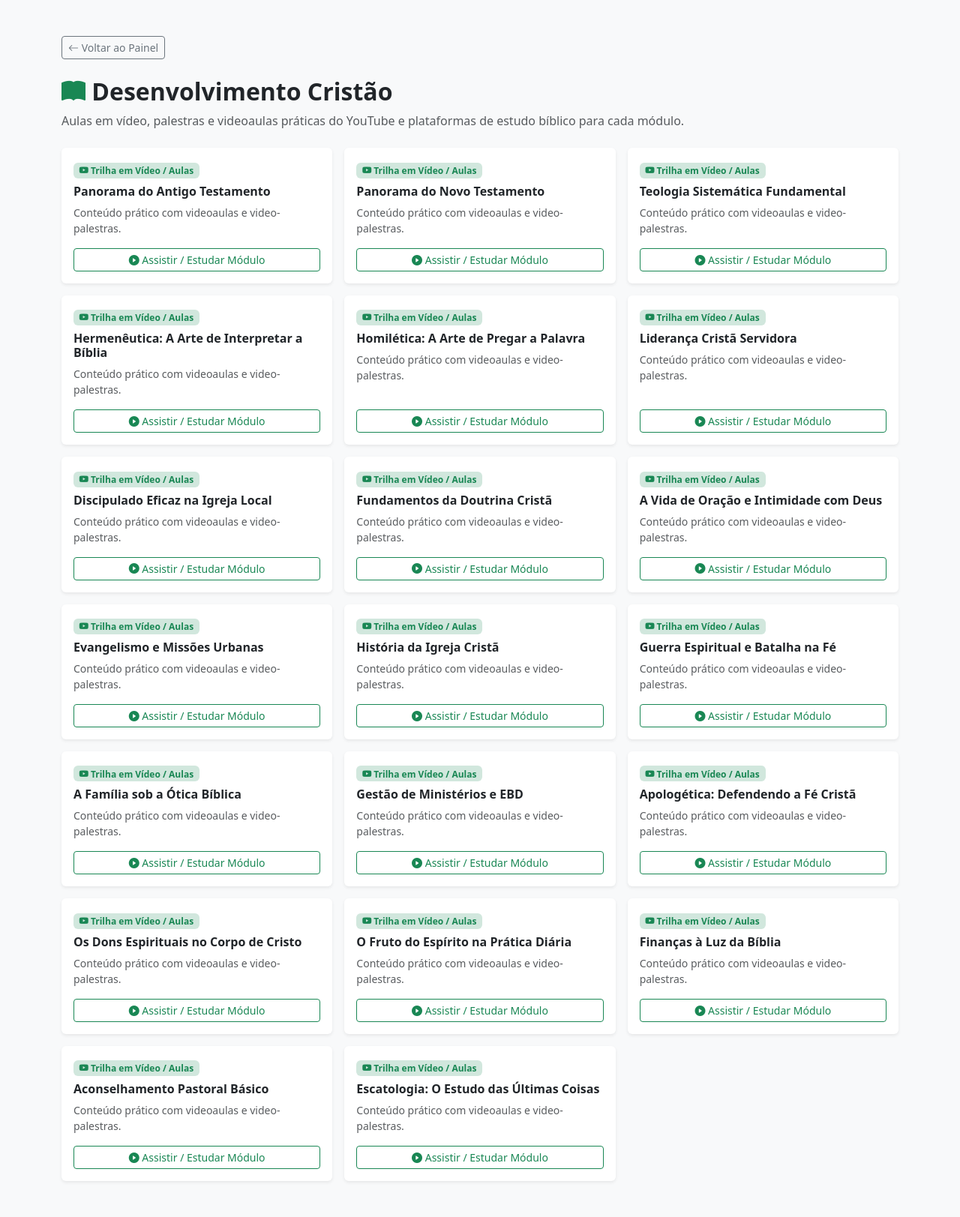
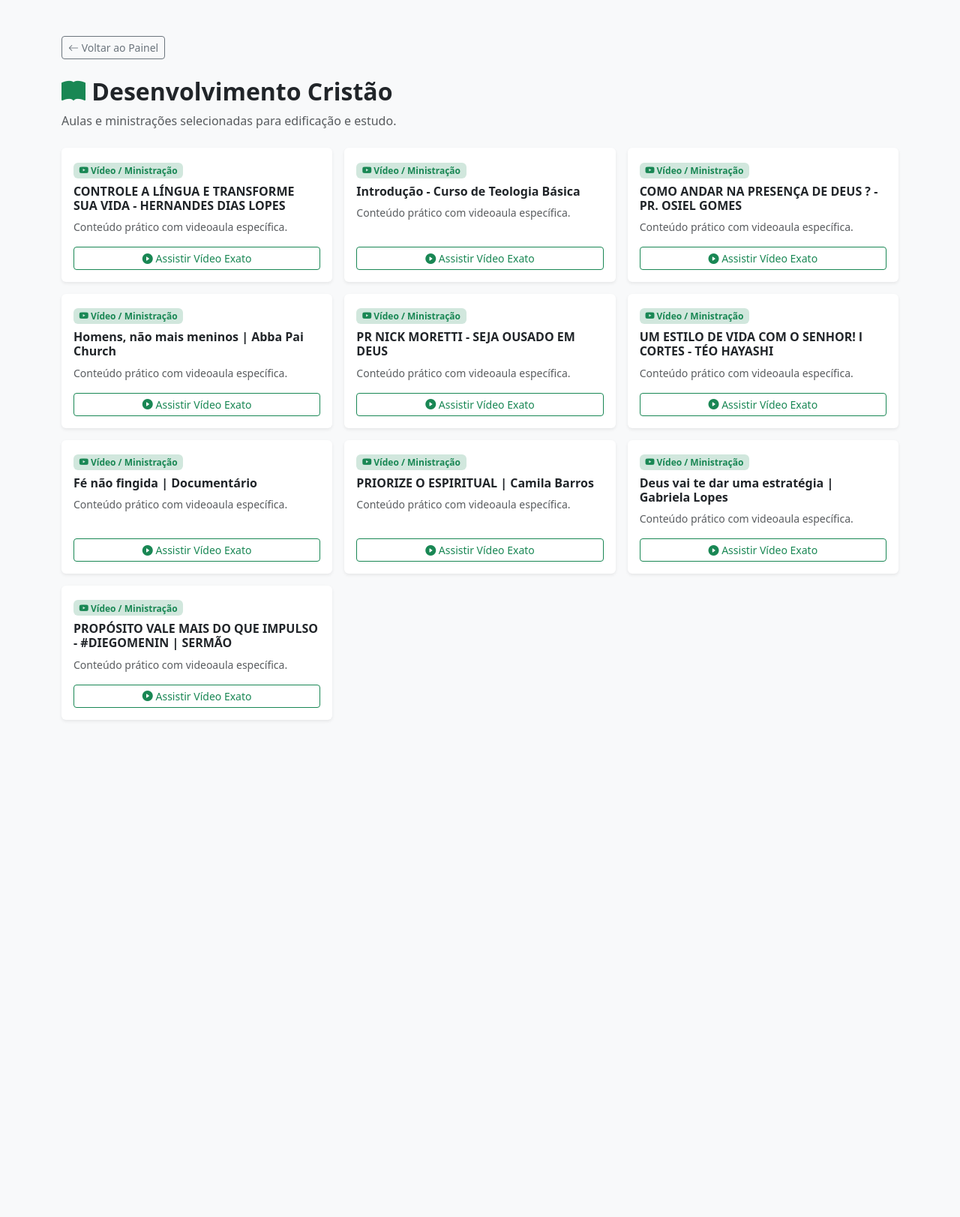
Before and after one commit to SimiTeste/church-presence, a Python web app: template templates/desenvolvimento_cristao.html in a window 1280 px wide. Shown: the whole page at 75% size. After the commit the page ends 961 px from the top, so only its background shows below. Run offline with Jinja, Linux system fonts and the light colour scheme; the template is opened without the code that fills it, so the values that code supplies are empty.

Commit message:
feat: adiciona novos conteudos e sermões reais na trilha de desenvolvimento cristao

```diff
--- a/templates/desenvolvimento_cristao.html
+++ b/templates/desenvolvimento_cristao.html
@@ -15,43 +15,33 @@
         </a>
         <div class="mb-4">
             <h2 class="fw-bold text-dark"><i class="bi bi-book-fill text-success"></i> Desenvolvimento Cristão</h2>
-            <p class="text-muted">Aulas em vídeo, palestras e videoaulas práticas do YouTube e plataformas de estudo bíblico para cada módulo.</p>
+            <p class="text-muted">Aulas e ministrações selecionadas para edificação e estudo.</p>
         </div>
 
         <div class="row g-3">
             {% set cursos = [
-                ("Panorama do Antigo Testamento", "https://www.youtube.com/results?search_query=Panorama+do+Antigo+Testamento+curso+teologico"),
-                ("Panorama do Novo Testamento", "https://www.youtube.com/results?search_query=Panorama+do+Novo+Testamento+aulas"),
-                ("Teologia Sistemática Fundamental", "https://www.youtube.com/results?search_query=Teologia+Sistematica+curso+completo"),
-                ("Hermenêutica: A Arte de Interpretar a Bíblia", "https://www.youtube.com/results?search_query=curso+de+hermeneutica+biblica+gratis"),
-                ("Homilética: A Arte de Pregar a Palavra", "https://www.youtube.com/results?search_query=curso+de+homiletica+como+pregar"),
-                ("Liderança Cristã Servidora", "https://www.youtube.com/results?search_query=lideranca+crista+e+gestao+de-ministerios"),
-                ("Discipulado Eficaz na Igreja Local", "https://www.youtube.com/results?search_query=curso+de+discipulado+cristao"),
-                ("Fundamentos da Doutrina Cristã", "https://www.youtube.com/results?search_query=fundamentos+da-doutrina+crista+aulas"),
-                ("A Vida de Oração e Intimidade com Deus", "https://www.youtube.com/results?search_query=vida+de+oracao+e+intimidade+com+deus+mensagens"),
-                ("Evangelismo e Missões Urbanas", "https://www.youtube.com/results?search_query=como-fazer-evangelismo+pratico+treinamento"),
-                ("História da Igreja Cristã", "https://www.youtube.com/results?search_query=historia-da-igreja+crista+aulas+completas"),
-                ("Guerra Espiritual e Batalha na Fé", "https://www.youtube.com/results?search_query=estudo+biblico+guerra+espiritual"),
-                ("A Família sob a Ótica Bíblica", "https://www.youtube.com/results?search_query=familia+a-luz-da-biblia+curso"),
-                ("Gestão de Ministérios e EBD", "https://www.youtube.com/results?search_query=gestao-de-escola-biblica-dominical+ebd"),
-                ("Apologética: Defendendo a Fé Cristã", "https://www.youtube.com/results?search_query=curso-de-apologetica+crista"),
-                ("Os Dons Espirituais no Corpo de Cristo", "https://www.youtube.com/results?search_query=estudo+sobre+dons+espirituais"),
-                ("O Fruto do Espírito na Prática Diária", "https://www.youtube.com/results?search_query=fruto-do-espirito+estudo+expositivo"),
-                ("Finanças à Luz da Bíblia", "https://www.youtube.com/results?search_query=financas-a-luz-da-biblia+curso"),
-                ("Aconselhamento Pastoral Básico", "https://www.youtube.com/results?search_query=curso-de-aconselhamento-pastoral"),
-                ("Escatologia: O Estudo das Últimas Coisas", "https://www.youtube.com/results?search_query=escatologia-biblica+estudo+completo")
+                ("CONTROLE A LÍNGUA E TRANSFORME SUA VIDA - HERNANDES DIAS LOPES", "https://youtu.be/ix3vftN7uXo"),
+                ("Introdução - Curso de Teologia Básica", "https://youtu.be/ggvsYD8aRQg"),
+                ("COMO ANDAR NA PRESENÇA DE DEUS ? - PR. OSIEL GOMES", "https://youtu.be/p_02_VZIsd8"),
+                ("Homens, não mais meninos | Abba Pai Church", "https://youtu.be/YYK4rw0fzOE"),
+                ("PR NICK MORETTI - SEJA OUSADO EM DEUS", "https://youtu.be/VcBdEgHZ7AA"),
+                ("UM ESTILO DE VIDA COM O SENHOR! l CORTES - TÉO HAYASHI", "https://youtu.be/QAaqw3VI-WA"),
+                ("Fé não fingida | Documentário", "https://youtu.be/OZebYks7Y6I"),
+                ("PRIORIZE O ESPIRITUAL | Camila Barros", "https://youtu.be/8DtX--uEiEk"),
+                ("Deus vai te dar uma estratégia | Gabriela Lopes", "https://www.youtube.com/live/aSa617znc2s"),
+                ("PROPÓSITO VALE MAIS DO QUE IMPULSO - #DIEGOMENIN | SERMÃO", "https://youtu.be/vtf-fjL4J9Q")
             ] %}
 
             {% for nome, link in cursos %}
             <div class="col-md-6 col-lg-4">
                 <div class="card border-0 shadow-sm h-100 p-3 d-flex flex-column justify-content-between">
                     <div>
-                        <span class="badge bg-success-subtle text-success mb-2"><i class="bi bi-youtube"></i> Trilha em Vídeo / Aulas</span>
+                        <span class="badge bg-success-subtle text-success mb-2"><i class="bi bi-youtube"></i> Vídeo / Ministração</span>
                         <h5 class="fw-bold text-dark fs-6">{{ nome }}</h5>
-                        <p class="text-muted small mb-3">Conteúdo prático com videoaulas e video-palestras.</p>
+                        <p class="text-muted small mb-3">Conteúdo prático com videoaula específica.</p>
                     </div>
                     <a href="{{ link }}" target="_blank" class="btn btn-outline-success btn-sm w-100">
-                        <i class="bi bi-play-circle-fill"></i> Assistir / Estudar Módulo
+                        <i class="bi bi-play-circle-fill"></i> Assistir Vídeo Exato
                     </a>
                 </div>
             </div>
```
